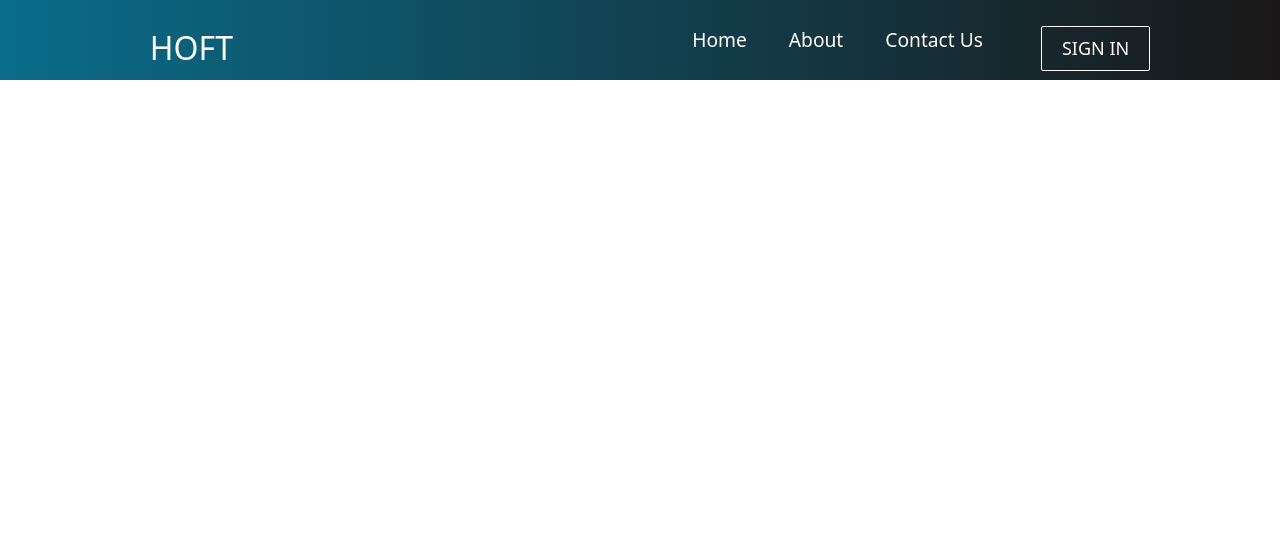
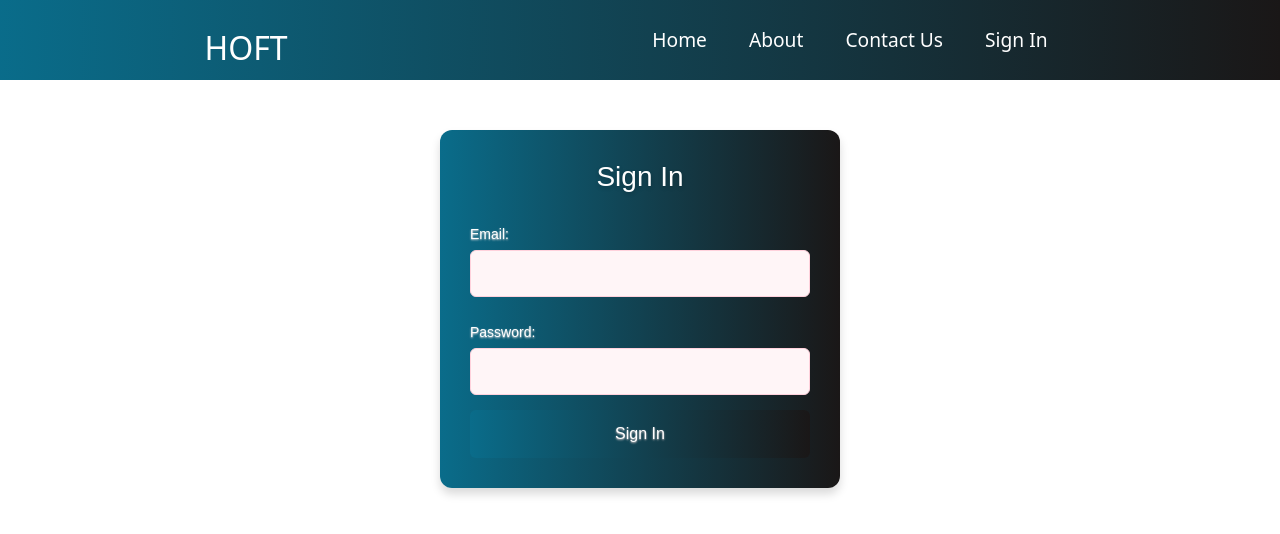
Before and after one commit to baintonaj/humans-of-tech, a React (Create React App) app in the folder my-app/: page /SignIn in a window 1280 px wide. Shown: the top 534 px of the page. Built offline with nearby package versions, Linux system fonts and the light colour scheme.

Commit message:
Adding SignIn Page

```diff
--- a/my-app/src/App.jsx
+++ b/my-app/src/App.jsx
@@ -7,6 +7,7 @@ import Navbar from './components/Navbar';
 import Home from './components/Pages/Home';
 import Personpage from './components/Pages/Personpage';
 import {SearchName} from "./components/Pages/SearchName";
+import SignIn from './components/SignIn';
 
 
 const App = () => {
@@ -19,7 +20,8 @@ const App = () => {
         <Routes>
           <Route path="/" element={<Home />} />
           <Route path="/personpage" element={<Personpage apiKey={KEY} />} />
-            <Route path="/SearchName" element={<SearchName apiKey={KEY} />} /> {/* New route for SearchName */}
+          <Route path="/SignIn" element={<SignIn />} />
+            <Route path="/SearchName" element={<SearchName apiKey={KEY} />} />
         </Routes>
       </main>
     </BrowserRouter>
--- a/my-app/src/components/Navbar.jsx
+++ b/my-app/src/components/Navbar.jsx
@@ -7,9 +7,11 @@ function Navbar() {
   const [click, setClick] = useState(false);
   const [button, setButton] = useState(true);
 
+  // Toggles the mobile menu
   const handleClick = () => setClick(!click);
   const closeMobileMenu = () => setClick(false);
 
+  // Show or hide the Sign-In button based on screen width
   const showButton = () => {
     if (window.innerWidth <= 960) {
       setButton(false);
@@ -18,11 +20,14 @@ function Navbar() {
     }
   };
 
+  // Add event listener for window resize
   useEffect(() => {
     showButton();
+    window.addEventListener('resize', showButton);
+
+    // Cleanup the event listener
+    return () => window.removeEventListener('resize', showButton);
   }, []);
-
-  window.addEventListener('resize', showButton);
 
   return (
     <>
@@ -30,7 +35,7 @@ function Navbar() {
         <div className='navbar-container'>
           <Link to='/' className='navbar-logo' onClick={closeMobileMenu}>
             HOFT
-            <i class='fab fa-typo3' />
+            <i className='fab fa-typo3' />
           </Link>
           <div className='menu-icon' onClick={handleClick}>
             <i className={click ? 'fas fa-times' : 'fas fa-bars'} />
@@ -42,35 +47,21 @@ function Navbar() {
               </Link>
             </li>
             <li className='nav-item'>
-              <Link
-                to='/home'
-                className='nav-links'
-                onClick={closeMobileMenu}
-              >
+              <Link to='/about' className='nav-links' onClick={closeMobileMenu}>
                 About
               </Link>
             </li>
             <li className='nav-item'>
-              <Link
-                to='/About'
-                className='nav-links'
-                onClick={closeMobileMenu}
-              >
+              <Link to='/Footer' className='nav-links' onClick={closeMobileMenu}>
                 Contact Us
               </Link>
             </li>
-
-            <li>
-              <Link
-                to='/sign-up'
-                className='nav-links-mobile'
-                onClick={closeMobileMenu}
-              >
-                Sign Up
+            <li className='nav-item'>
+              <Link to='/SignIn' className='nav-links' onClick={closeMobileMenu}>
+                Sign In
               </Link>
             </li>
           </ul>
-          {button && <Button buttonStyle='btn--outline'>SIGN IN</Button>}
         </div>
       </nav>
     </>
--- /dev/null
+++ b/my-app/src/components/SignIn.css
@@ -0,0 +1,99 @@
+/* styles.css */
+.sign-in-container {
+    max-width: 400px;
+    margin: 50px auto;
+    padding: 30px;
+    border-radius: 12px;
+    box-shadow: 0 6px 10px rgba(0, 0, 0, 0.15);
+    text-align: center;
+    background: linear-gradient(90deg, hsl(194, 87%, 29%) 0%, rgb(26, 23, 23) 100%);
+    font-family: 'Arial', sans-serif;
+    color: #333333;
+  }
+
+  .sign-in-container h2 {
+    font-size: 28px;
+    margin-bottom: 20px;
+    color: #ffffff;
+    text-shadow: 0 2px 4px rgba(0, 0, 0, 0.2);
+  }
+
+  .sign-in-container form {
+    display: flex;
+    flex-direction: column;
+    align-items: center;
+  }
+
+  .sign-in-container label {
+    align-self: flex-start;
+    margin: 10px 0 5px;
+    font-size: 14px;
+    color: #ffffff;
+    text-shadow: 0 1px 2px rgb(235, 226, 226);
+  }
+
+  .sign-in-container input {
+    width: 100%;
+    padding: 12px;
+    margin-bottom: 15px;
+    border: 1px solid #ffd1dc;
+    border-radius: 6px;
+    font-size: 14px;
+    transition: border-color 0.3s ease, box-shadow 0.3s ease;
+    background: #fff5f7;
+  }
+
+  .sign-in-container input:focus {
+    outline: none;
+    border-color: #ff6f91;
+    box-shadow: 0 0 6px rgba(255, 111, 145, 0.5);
+  }
+
+  .sign-in-container button {
+    width: 100%;
+    padding: 12px;
+    background: linear-gradient(90deg, hsl(194, 87%, 29%) 0%, rgb(26, 23, 23) 100%);
+    color: #ffffff;
+    border: none;
+    border-radius: 6px;
+    font-size: 16px;
+    cursor: pointer;
+    transition: transform 0.2s ease, box-shadow 0.3s ease;
+    text-shadow: 0 1px 2px rgb(221, 203, 203);
+  }
+
+  .sign-in-container button:hover {
+    background: linear-gradient(90deg, hsl(194, 87%, 29%) 0%, rgb(26, 23, 23) 100%);
+    transform: scale(1.05);
+    box-shadow: 0 6px 12px rgb(238, 234, 235);
+  }
+
+  .sign-in-container button:active {
+    transform: scale(1);
+    box-shadow: none;
+  }
+
+  .sign-in-container .forgot-password {
+    margin-top: 10px;
+    font-size: 14px;
+    color: #ffd1dc;
+  }
+
+  /* .sign-in-container .forgot-password a {
+    color: #ff6f91;
+    text-decoration: none;
+    transition: color 0.3s ease;
+  }
+
+  .sign-in-container .forgot-password a:hover {
+    color: #ff3f6c;
+    text-decoration: underline; */
+  /* } */
+
+  /* Add a footer area for visual balance */
+  .sign-in-footer {
+    margin-top: 20px;
+    font-size: 12px;
+    color: #ffffff;
+    text-shadow: 0 1px 2px rgba(0, 0, 0, 0.1);
+  }
--- /dev/null
+++ b/my-app/src/components/SignIn.jsx
@@ -0,0 +1,40 @@
+// SignIn.jsx
+import React, { useState } from "react";
+import './SignIn.css';
+
+const SignIn = ({ onSubmit }) => {
+  const [email, setEmail] = useState("");
+  const [password, setPassword] = useState("");
+
+  const handleSubmit = (e) => {
+    e.preventDefault();
+    onSubmit({ email, password });
+  };
+
+  return (
+    <div className="sign-in-container">
+      <form onSubmit={handleSubmit}>
+        <h2>Sign In</h2>
+        <label htmlFor="email">Email:</label>
+        <input
+          type="email"
+          id="email"
+          value={email}
+          onChange={(e) => setEmail(e.target.value)}
+          required
+        />
+        <label htmlFor="password">Password:</label>
+        <input
+          type="password"
+          id="password"
+          value={password}
+          onChange={(e) => setPassword(e.target.value)}
+          required
+        />
+        <button type="submit">Sign In</button>
+      </form>
+    </div>
+  );
+};
+
+export default SignIn;
```
Also changed, not shown: 1 other file (tests, documents, lock files or other folders).
